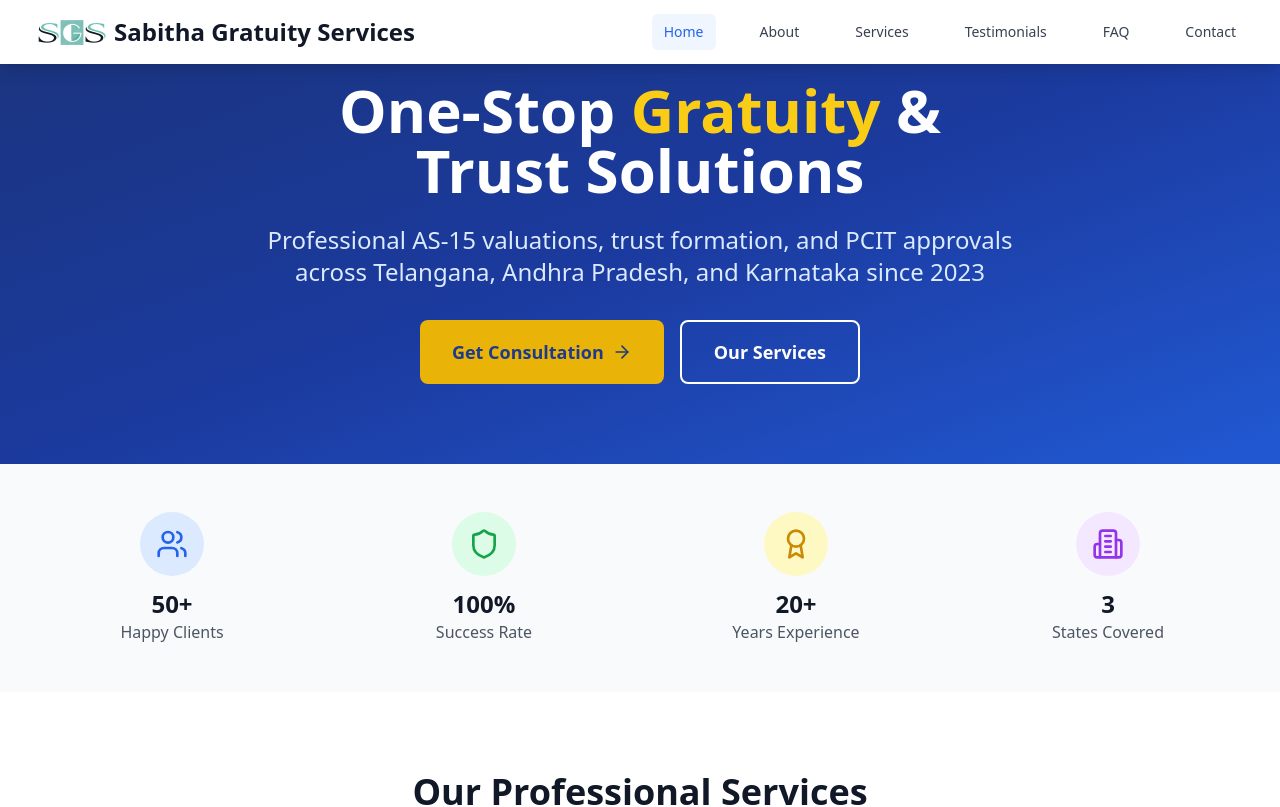
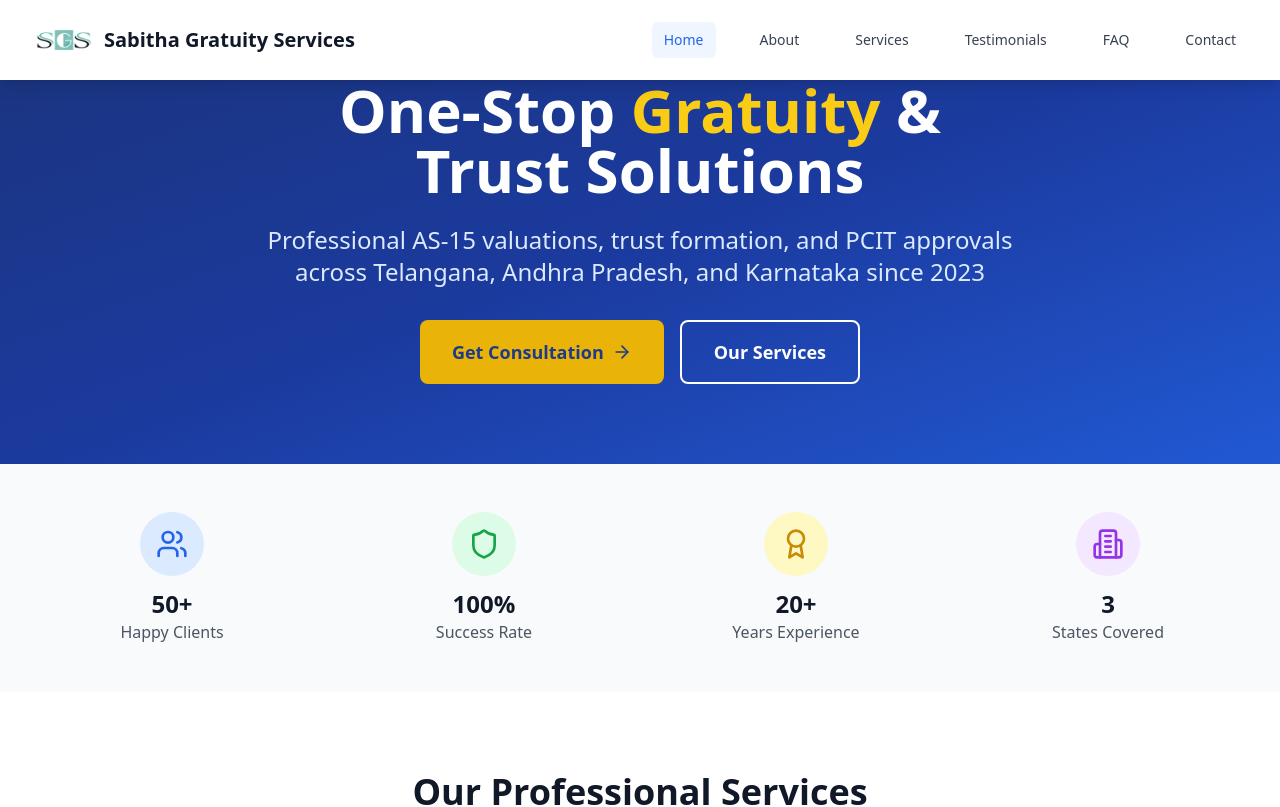
Before and after one commit to polasandeepreddy/Sabitha-Gratuity-Services, a React (Vite) app: page / in a window 1280 px wide. Shown: the top 807 px of the page. Built offline with nearby package versions, Linux system fonts and the light colour scheme.

Commit message:
Update Navbar.tsx

```diff
--- a/src/components/Navbar.tsx
+++ b/src/components/Navbar.tsx
@@ -17,7 +17,7 @@ const Navbar = () => {
     { name: 'Contact', href: '/contact' },
   ];
 
-  const isActive = (path: string) => location.pathname === path;
+  const isActive = (path) => location.pathname === path;
 
   useEffect(() => {
     const handleScroll = () => {
@@ -41,19 +41,20 @@ const Navbar = () => {
       }`}
     >
       <div className="max-w-7xl mx-auto px-4 sm:px-6 lg:px-8">
-        <div className="flex justify-between h-16 items-center">
+        <div className="flex justify-between h-20 items-center">
+
           {/* Logo and Brand */}
-          {/* Logo and Brand */}
-          <Link to="/" className="flex items-center space-x-0.5">
+          <Link to="/" className="flex items-center space-x-2">
             <img
-              src="/logo/SGS.png"
+              src="/logo/SGS.png" // ✅ Correct path from public folder
               alt="Logo"
-              className="h-20 w-20 object-contain"
+              className="h-16 w-16 object-contain"
             />
-            <span className="text-2xl font-bold text-gray-900">
+            <span className="text-xl font-bold text-gray-900">
               Sabitha Gratuity Services
             </span>
           </Link>
+
           {/* Desktop Navigation */}
           <div className="hidden md:flex items-center space-x-8">
             {navigation.map((item) => (
@@ -71,7 +72,7 @@ const Navbar = () => {
             ))}
           </div>
 
-          {/* Mobile menu button */}
+          {/* Mobile Menu Button */}
           <div className="md:hidden flex items-center">
             <button
               onClick={() => setIsOpen(!isOpen)}
```
